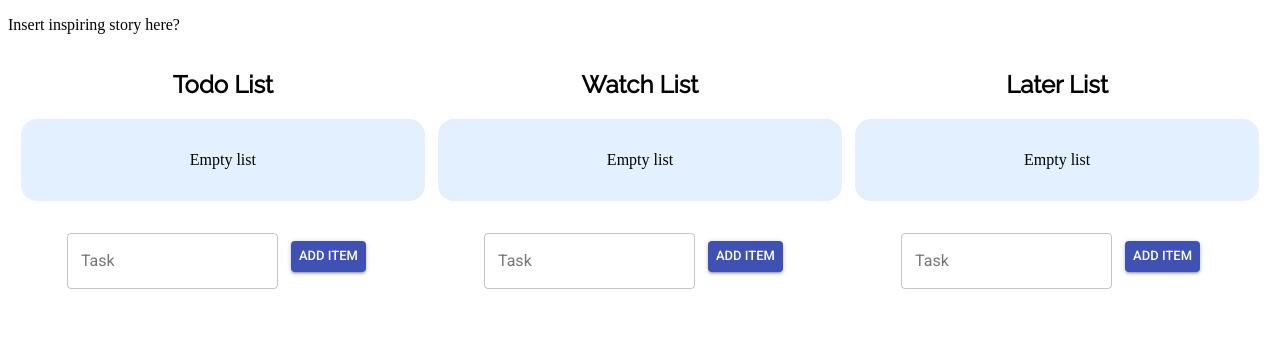
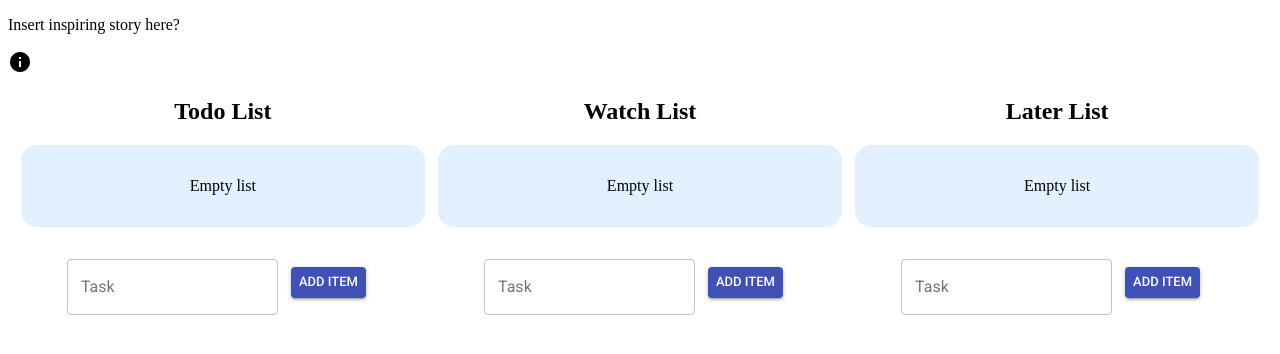
Before and after one commit to jchiare/react-todo, a React (Create React App) app: page / in a window 1280 px wide. Shown: the top 354 px of the page. Built offline with nearby package versions, Linux system fonts and the light colour scheme.

Commit message:
Add delete item functionality

```diff
--- a/public/index.html
+++ b/public/index.html
@@ -13,7 +13,9 @@
       user's mobile device or desktop. See https://developers.google.com/web/fundamentals/web-app-manifest/
     -->
     <link rel="manifest" href="%PUBLIC_URL%/manifest.json" />
-    <link href="https://fonts.googleapis.com/css?family=Lato||Raleway|Roboto:300,400,500" rel="stylesheet">
+    <link href="https://fonts.googleapis.com/css?family=Lato|Roboto:300,400,500" rel="stylesheet">
+    <link href="https://fonts.googleapis.com/icon?family=Material+Icons"
+      rel="stylesheet">
     <title>React App</title>
   </head>
   <body>
--- a/src/App.css
+++ b/src/App.css
@@ -8,7 +8,3 @@
   width: 32%;
   text-align:center;
 }
-
-.list-name{
-  font-family: 'Raleway', sans-serif;
-}
--- a/src/components/todo/todo.css
+++ b/src/components/todo/todo.css
@@ -29,3 +29,7 @@
     list-style: none;
     padding:1em;
 }
+
+.delete-button{
+    float:right;
+}
--- a/src/components/todo/todoComponent.js
+++ b/src/components/todo/todoComponent.js
@@ -21,6 +21,7 @@ class TodoList extends Component {
       userInput: value
     });
   };
+
   addToList = e => {
     e.preventDefault();
     const updated_list = this.state.list.concat(this.state.userInput);
@@ -28,6 +29,12 @@ class TodoList extends Component {
       list: updated_list,
       userInput: ""
     });
+  };
+
+  deleteItem = index => {
+    const new_list = this.state.list;
+    this.state.list.splice(index, 1);
+    this.setState({ list: new_list });
   };
 
   render() {
@@ -38,7 +45,15 @@ class TodoList extends Component {
             {this.state.list.length > 0 ? (
               this.state.list.map((item, index) => (
                 <li key={index} className="item-container">
-                  <Card className="item-text">{item}</Card>
+                  <Card className="item-text" data-test="hello">
+                    {item}
+                    <button
+                      className="delete-button"
+                      onClick={e => this.deleteItem(index, e)}
+                    >
+                      Delete
+                    </button>
+                  </Card>
                 </li>
               ))
             ) : (
--- a/src/header/header.js
+++ b/src/header/header.js
@@ -5,6 +5,7 @@ export default class HeaderSection extends PureComponent {
     return (
       <header>
         <p>Insert inspiring story here?</p>
+        <i className="material-icons">info</i>
       </header>
     );
   }
```
